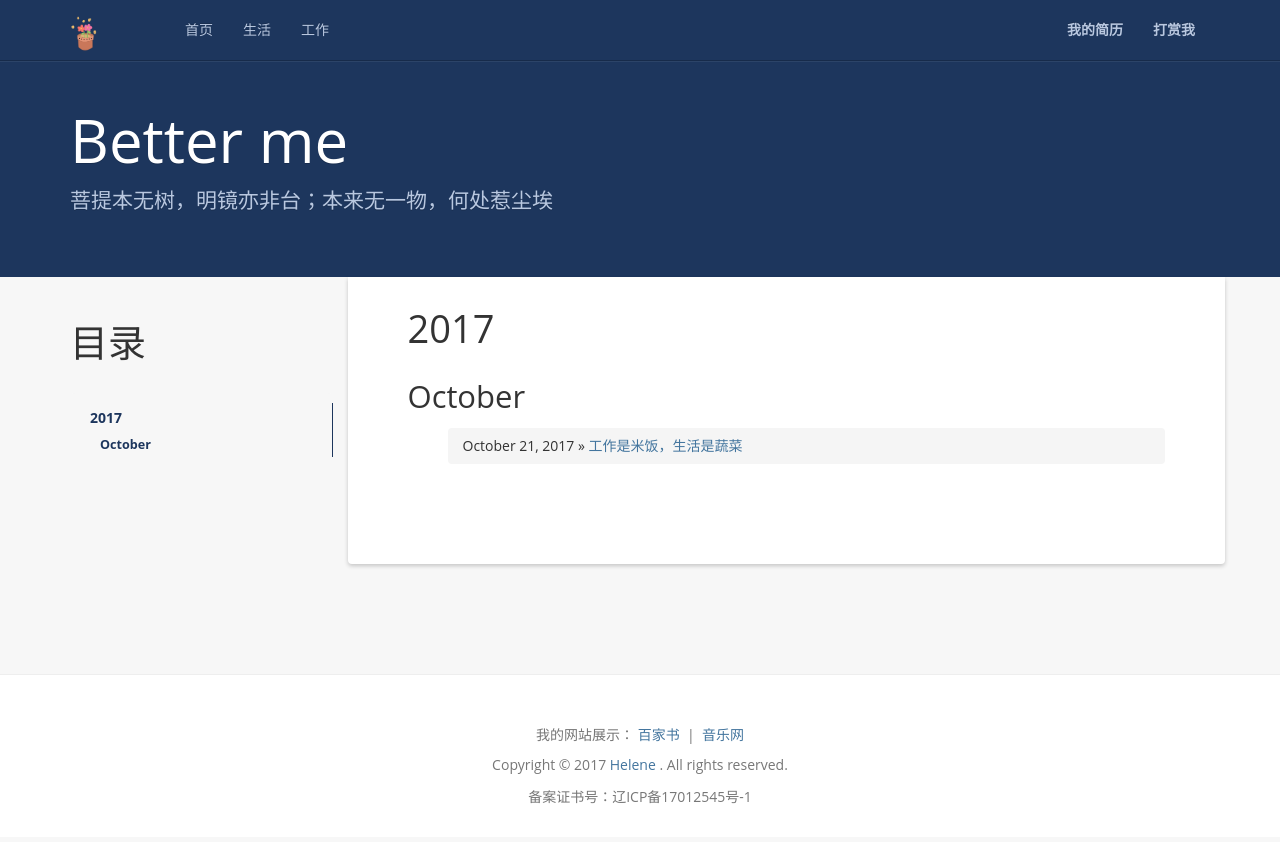
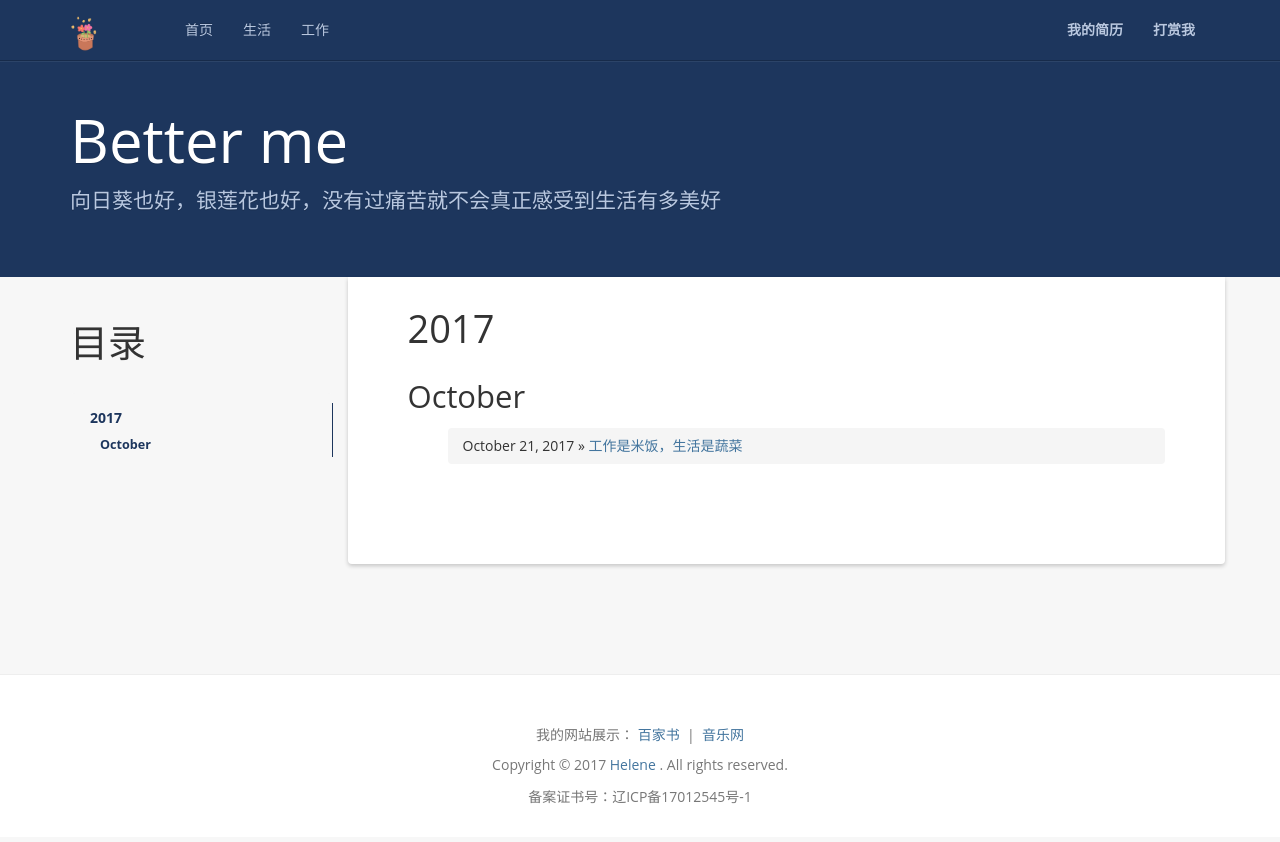
Before and after one commit to Thisisme1228/thisisme1228.github.io, a Jekyll site: the page built from index.html, in a window 1280 px wide. Shown: the top 842 px of the page. Built offline with Jekyll 4.4.1, drawn with Linux system fonts in a browser that asks for light colours; nearby versions of some CDN libraries; the list of posts is cut into pages by our own code; comment, search, counter and statistics services are not loaded.

Commit message:
个性签名

```diff
--- a/_config.yml
+++ b/_config.yml
@@ -5,7 +5,7 @@ author: Helene
 url: http://www.thisisme1228.com
 github: https://github.com/Thisisme1228
 baseurl: ""
-description: 菩提本无树，明镜亦非台；本来无一物，何处惹尘埃
+description: 向日葵也好，银莲花也好，没有过痛苦就不会真正感受到生活有多美好
 meta_description: 厚积薄发
 motto: 别空有皮囊
 banner: 一日不读书便觉得面目可憎了
```
Also changed, not shown: 2 other files.
